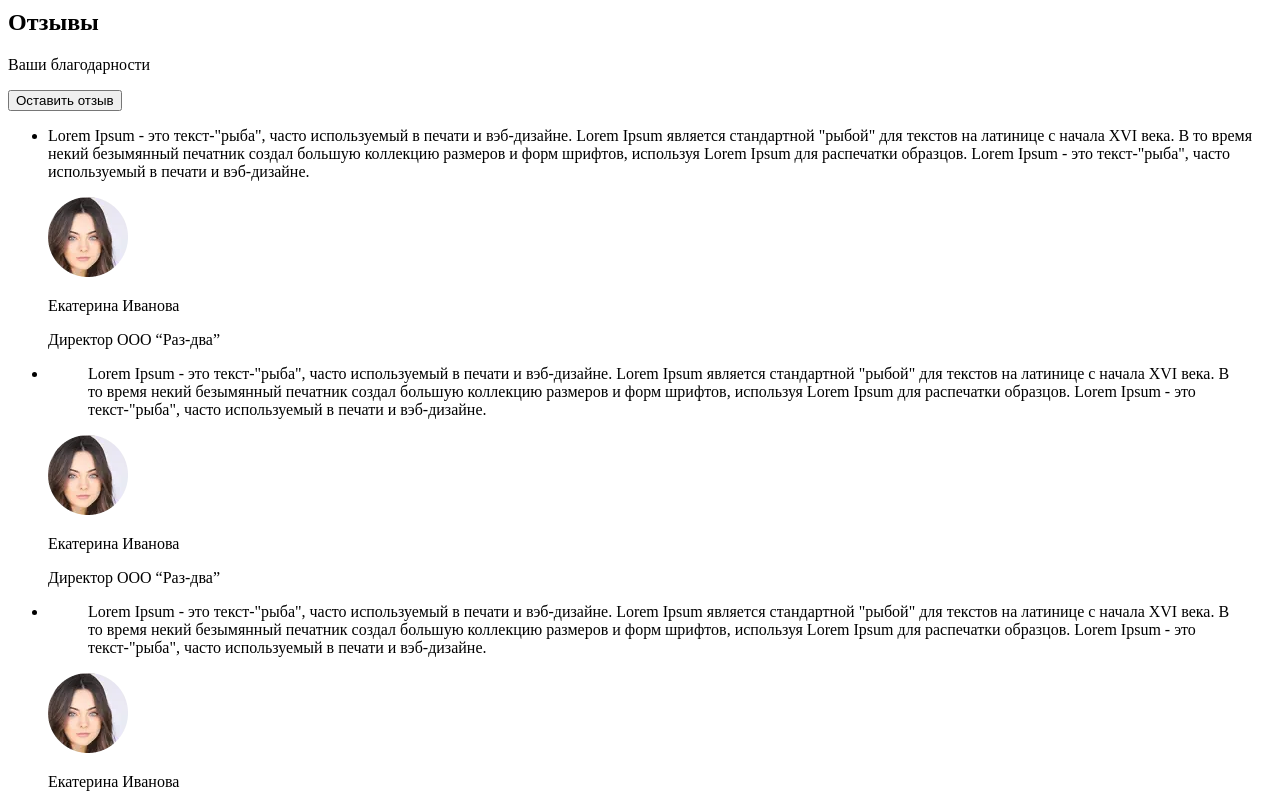
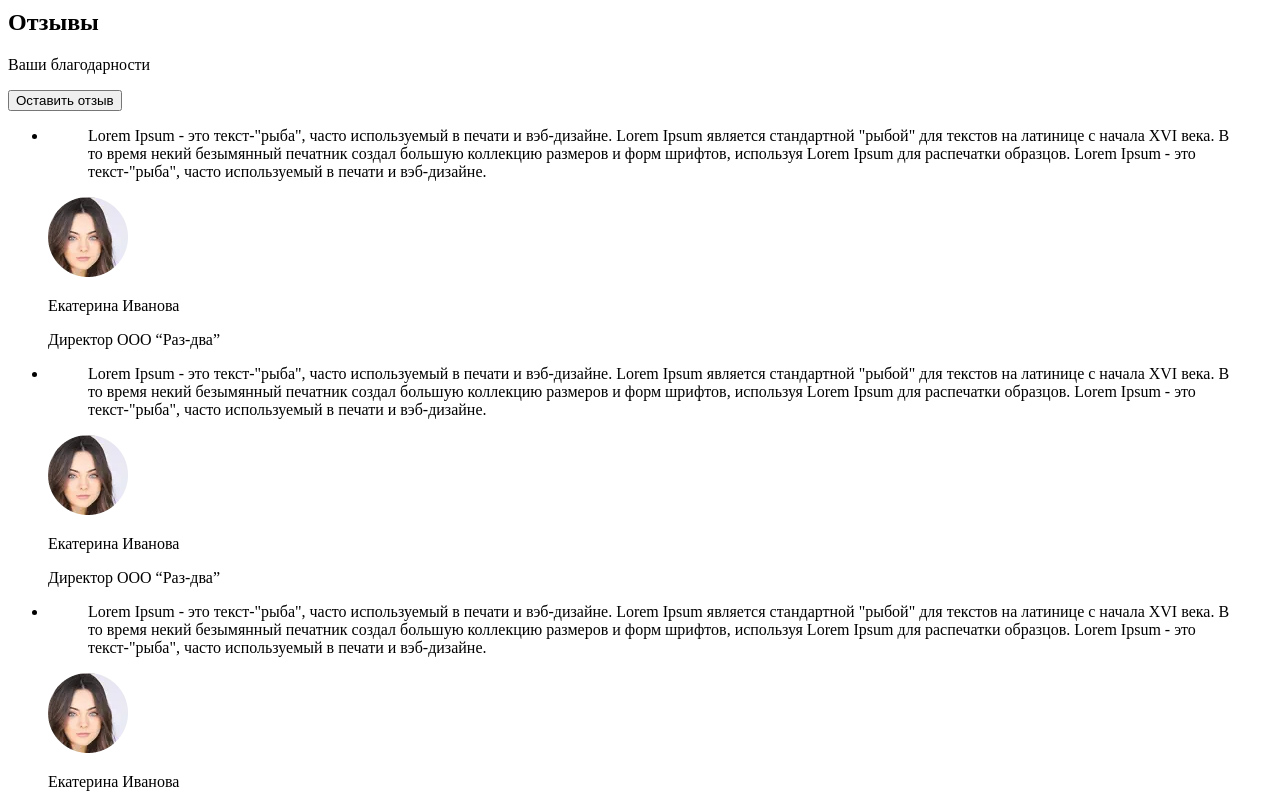
Before and after one commit to PavelGrosberg/STEPIK_HTML_CSS, a plain HTML site: page index.html in a window 1280 px wide. Shown: the part 1980-2780 px from the top of the page. Drawn offline with Linux system fonts and the light colour scheme.

Commit message:
dz2 correcting

```diff
--- a/index.html
+++ b/index.html
@@ -105,10 +105,12 @@
             <button type="button">Оставить отзыв</button>
             <ul>
                 <li>
-                    <p>Lorem Ipsum - это текст-"рыба", часто используемый в печати и вэб-дизайне. Lorem Ipsum является
+                    <blockquote>Lorem Ipsum - это текст-"рыба", часто используемый в печати и вэб-дизайне. Lorem Ipsum
+                        является
                         стандартной "рыбой" для текстов на латинице с начала XVI века. В то время некий безымянный
                         печатник создал большую коллекцию размеров и форм шрифтов, используя Lorem Ipsum для распечатки
-                        образцов. Lorem Ipsum - это текст-"рыба", часто используемый в печати и вэб-дизайне.</p>
+                        образцов. Lorem Ipsum - это текст-"рыба", часто используемый в печати и вэб-дизайне.
+                    </blockquote>
                     <img src="img/woman.webp" alt="woman-pic">
                     <p>Екатерина Иванова</p>
                     <p>Директор ООО “Раз-два”</p>
@@ -179,7 +181,7 @@
             <ul>
                 <li>
                     <a href="tel:81112223344">
-                        <img src="./img/phone.svg" alt="phone">
+                        <img src="img/telephone.svg" alt="telephone">
                         <span>+7 (111) 222-33-44</span>
                     </a>
                 </li>
```
